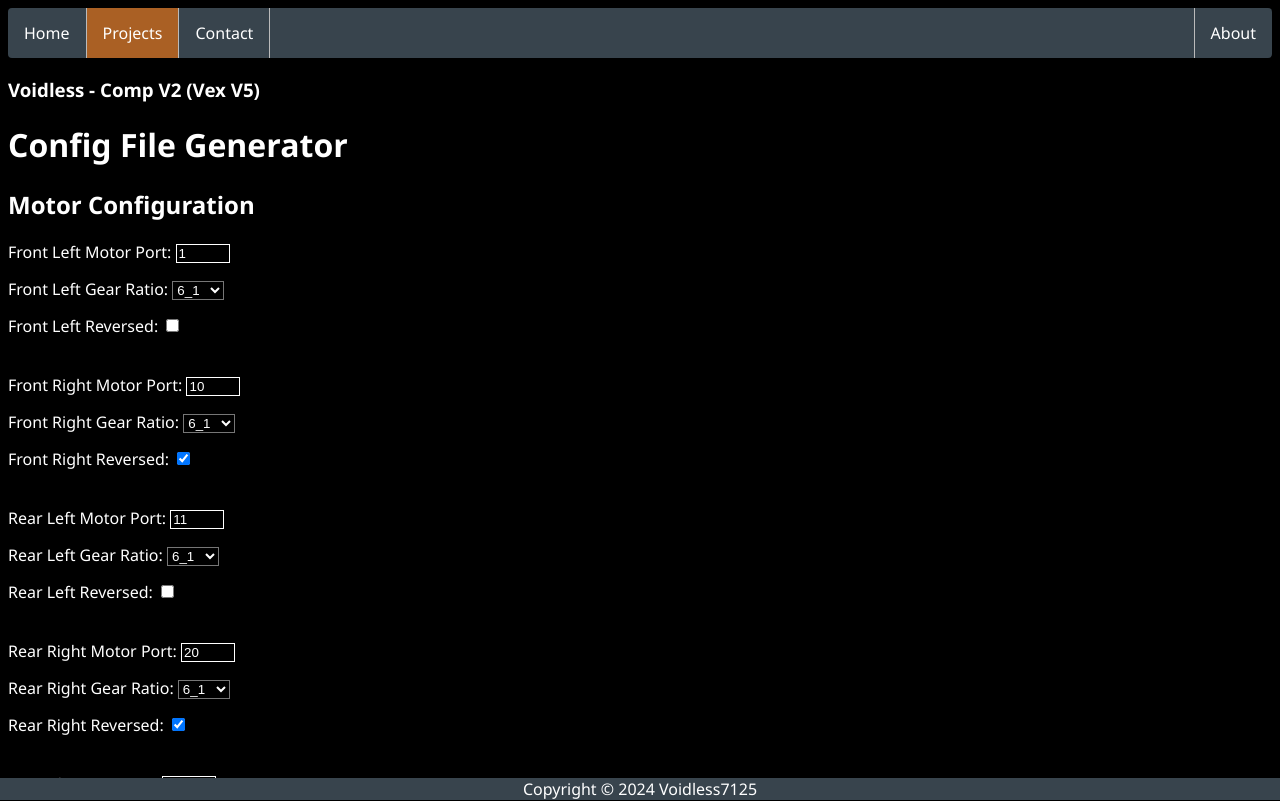
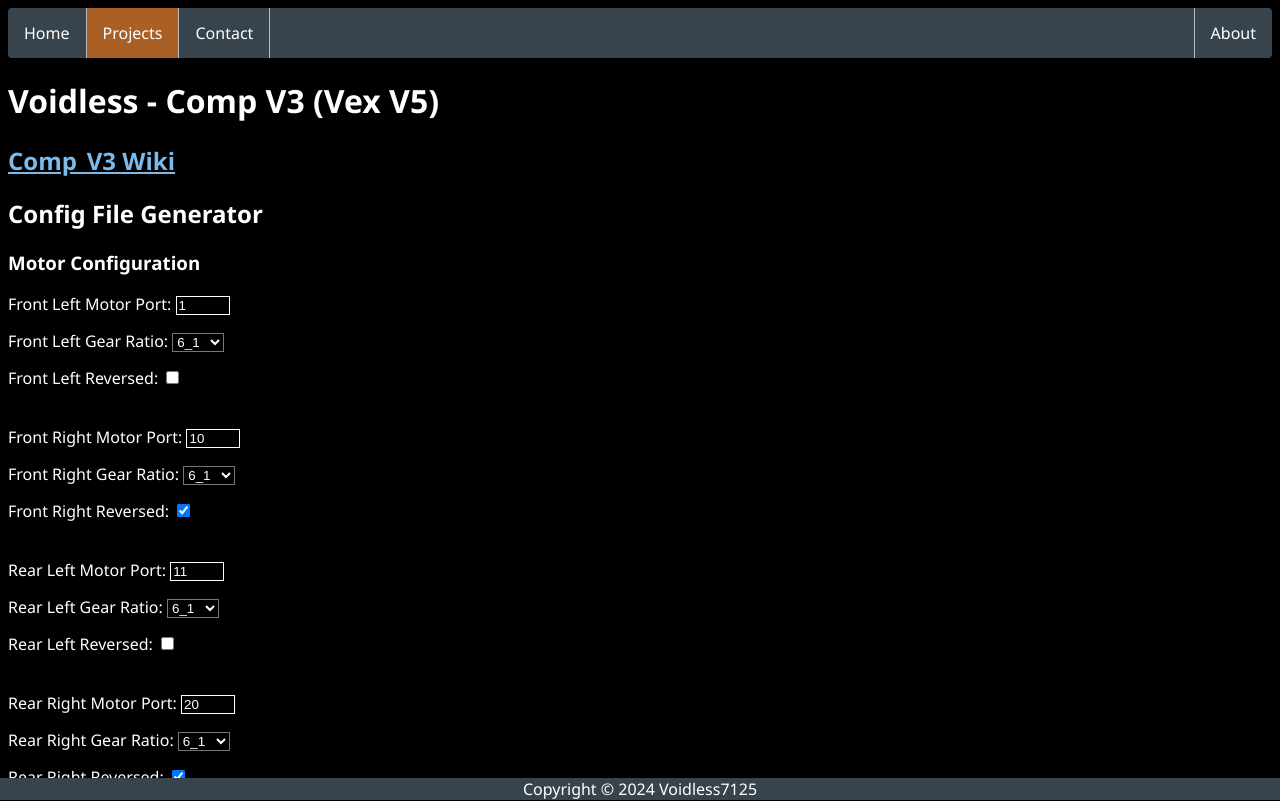
Before and after one commit to RanchoDVT/Comp-V5, a plain HTML site: page projects.html in a window 1280 px wide. Shown: the top 801 px of the page. Drawn offline with nearby package versions, Linux system fonts and the light colour scheme; no server answers.

Commit message:
WIP update

```diff
--- a/projects.html
+++ b/projects.html
@@ -28,10 +28,11 @@
 
     </nav>
 
-    <h3>Voidless - Comp V2 (Vex V5)</h3>
-    <h1>Config File Generator</h1>
+    <h1 >Voidless - Comp V3 (Vex V5)</h3>
+    <h2><a href="https://github.com/RanchoDVT/Comp-V5/wiki">Comp_V3 Wiki</a></h2>
+    <h2>Config File Generator</h1>
     <form id="config-form" action="javascript:void(0);">
-        <h2>Motor Configuration</h2>
+        <h3>Motor Configuration</h2>
         <div class="form-group">
             <label for="front-left-port">Front Left Motor Port:</label>
             <input type="number" id="front-left-port" name="front_left_port" min="0" max="20" value="1" required>
```
Also changed, not shown: about.html (+1 -1 lines), index.html (+10 -1 lines), features.html (added).
